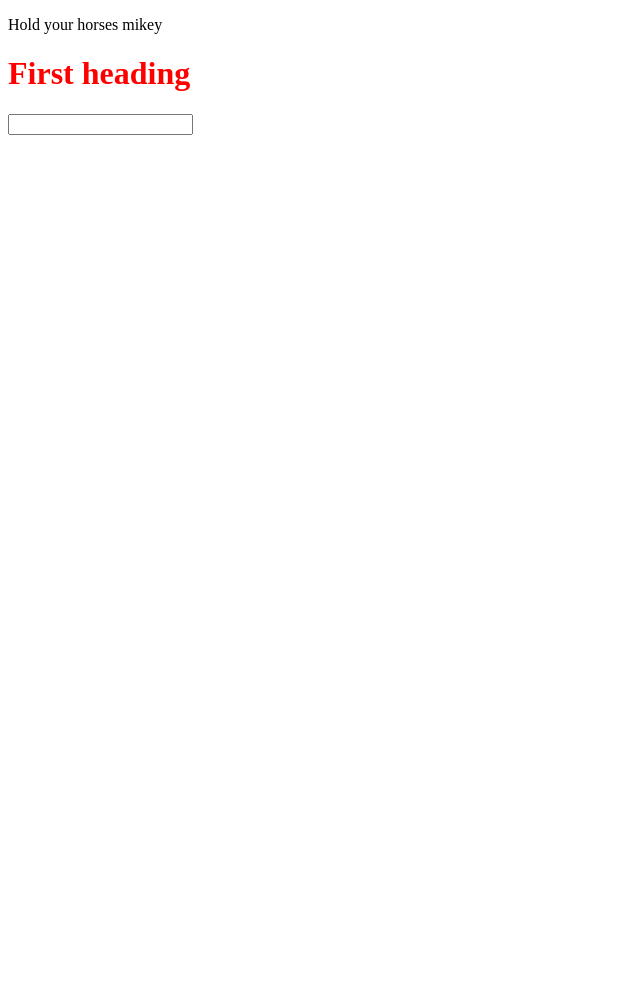
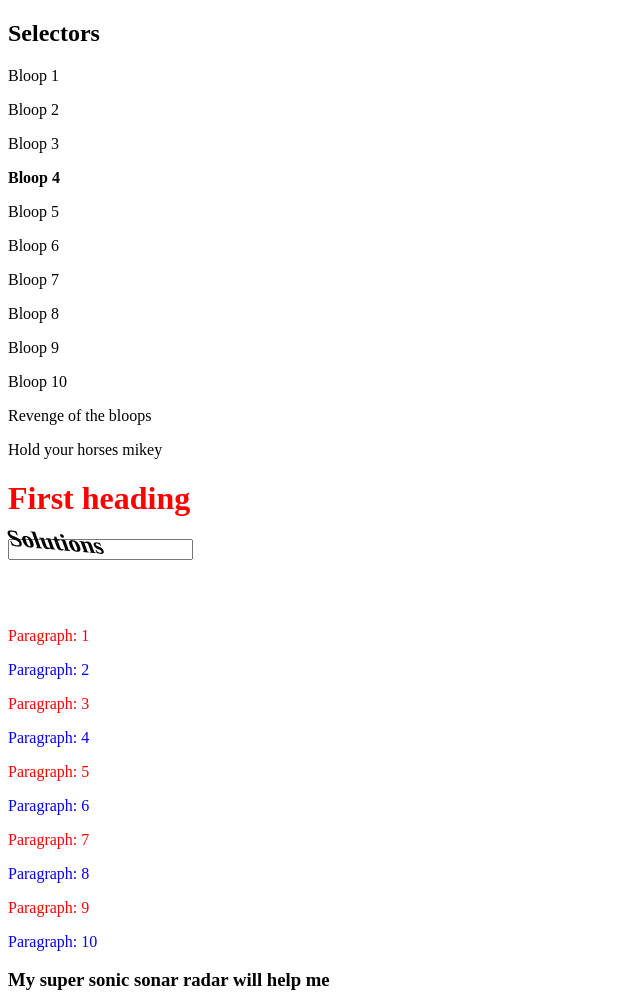
Before and after one commit to JHarry444/LBG-JS-Demos, a plain HTML site: page 08_DOM_Manipulation/index.html in a window 1280 px wide. Shown: the whole page, without its empty margins (0-640 px from the left). Before the commit the page ends 800 px from the top, so only its background shows below. Drawn offline with Linux system fonts and the light colour scheme.

Commit message:
dom manipulation cont.

```diff
--- a/08_DOM_Manipulation/index.html
+++ b/08_DOM_Manipulation/index.html
@@ -6,6 +6,7 @@
     <title>DOM Manipulation</title>
     <!-- Only loads the script after page loads -->
     <script src="index.js" defer></script>
+    <script src="solutions.js" defer></script>
     <style>
         .light {
             background-color: white;
@@ -16,9 +17,31 @@
             background-color: black;
             color: white;
         }
+
+        @keyframes spinner {
+            100% {
+                transform: rotate("360deg");
+            }
+        }
+
     </style>
 </head>
 <body>
+    <section>
+        <h2>Selectors</h2>
+        <p>Bloop 1</p>
+        <p>Bloop 2</p>
+        <p>Bloop 3</p>
+        <p id="myBloop">Bloop 4</p>
+        <p>Bloop 5</p>
+        <p>Bloop 6</p>
+        <p>Bloop 7</p>
+        <p>Bloop 8</p>
+        <p>Bloop 9</p>
+        <p>Bloop 10</p>
+        <div id="output">
 
+        </div>
+    </section>
 </body>
 </html>
--- a/08_DOM_Manipulation/index.js
+++ b/08_DOM_Manipulation/index.js
@@ -1,21 +1,40 @@
+
+// creates a new p tag and saves it to the 'newParagraph' variable
 const newParagraph = document.createElement("p");
-
+// sets the text inside the new paragraph
 newParagraph.textContent = "Hold your horses mikey"
-
+// adds the new paragraph to the body
 document.body.appendChild(newParagraph);
 
-
+// creates a new heading and saves it to the 'newHeading' variable
 const newHeading = document.createElement("h1");
 
-
+// adds the new heading to end of the body
 document.body.appendChild(newHeading);
 
+// sets the text inside the new heading
 newHeading.textContent = "First heading";
+// changes the style attribute of the heading to color it red
+newHeading.style.color = "red";
+// applies the 'dark' class to the body (styled in the style tag in the html)
+document.body.className = 'dark';
+// applies the 'light' class to the body (styled in the style tag in the html
+document.body.className = 'light';
+// don't NEED to save the new element to a variable to add it to the page
+document.body.appendChild(document.createElement("input"));
 
-newHeading.style.color = "red";
 
-document.body.className = 'dark'
+const myBloop = document.getElementById("myBloop");
 
-document.body.className = 'light'
+myBloop.style.fontWeight = "Bold";
 
-document.body.appendChild(document.createElement("input"));
+const output = document.getElementById("output");
+
+
+const newP = document.createElement("p");
+newP.textContent = "Revenge of the bloops";
+
+output.appendChild(newP);
+
+// could skip the variable:
+// document.getElementById("output").appendChild(newP);
--- /dev/null
+++ b/08_DOM_Manipulation/solutions.js
@@ -0,0 +1,23 @@
+const myHeading = document.createElement("h2");
+
+myHeading.textContent = "Solutions";
+
+document.body.appendChild(myHeading);
+
+myHeading.style.transform = "skew(20deg, 5deg)";
+
+for (let i = 1; i <= 10; i++) {
+    const newP = document.createElement("p");
+    newP.textContent = "Paragraph: " + i;
+    if (i % 2 == 0) newP.style.color = "blue";
+    else newP.style.color = "Red";
+    document.body.appendChild(newP);
+}
+
+function renderElement(tag, text) {
+    const newElement = document.createElement(tag);
+    newElement.textContent = text;
+    document.body.appendChild(newElement);
+}
+
+renderElement("h3", "My super sonic sonar radar will help me");
```
Also changed, not shown: 08_DOM_Manipulation/ex.html (added, +27 -0 lines).
